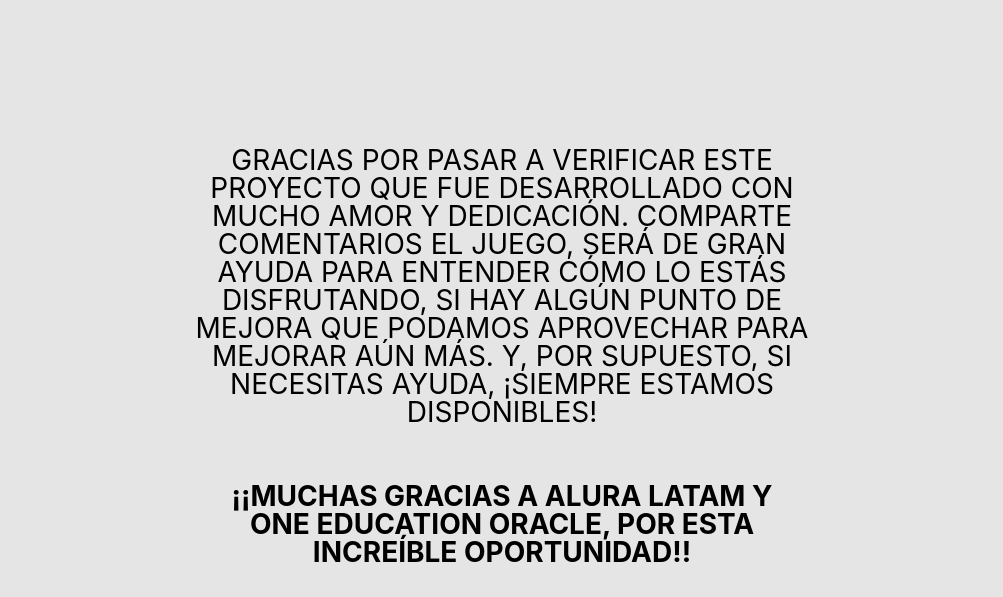
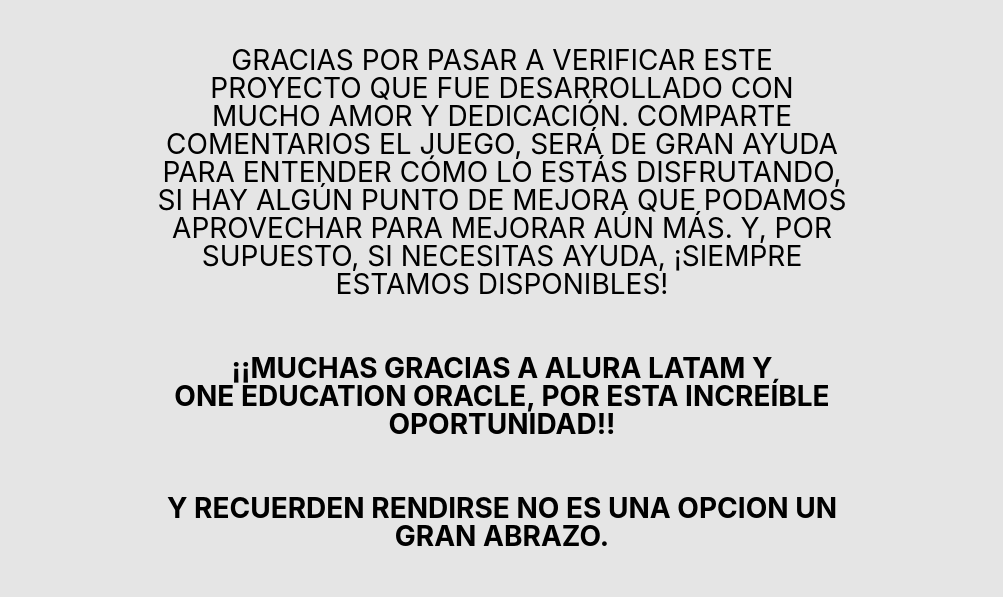
Before and after one commit to PerezCristian-dev/ALURA---Segundo-Desafio, a plain HTML site: page thankyouforplaying.html in a window 1280 px wide. Shown: the part 84-681 px from the top of the page, without its empty margins (138-1141 px from the left). Drawn offline with Linux system fonts and the light colour scheme.

Commit message:
Update style.css

```diff
--- a/css/style.css
+++ b/css/style.css
@@ -483,8 +483,7 @@ footer a:hover{
 }
 
 .mensaje_Main{
-    margin-top: 150px;
-    margin:  150px;
+    margin: 50px 120px;
     text-align: center;
     text-transform: uppercase;
     font-size: 28px;
```
